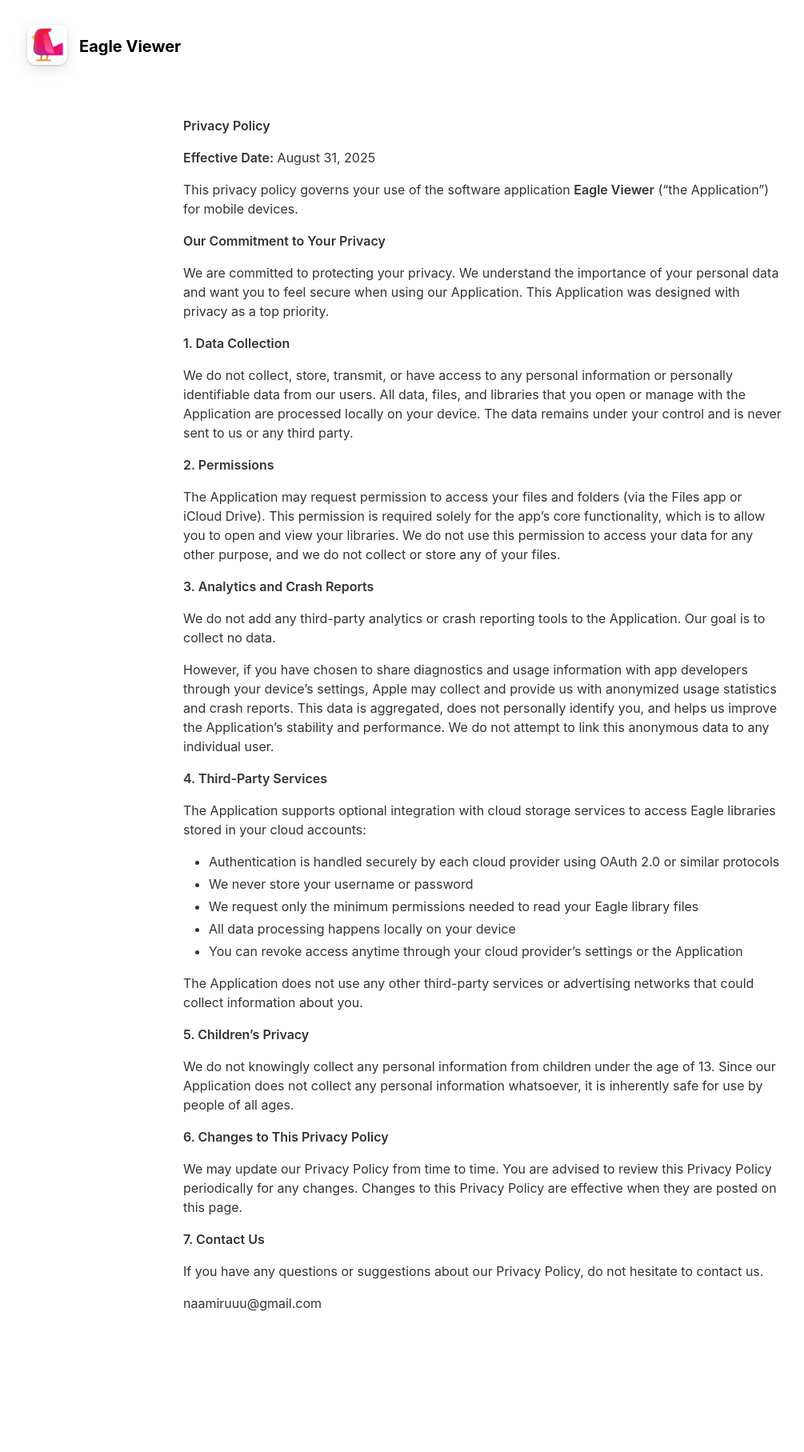
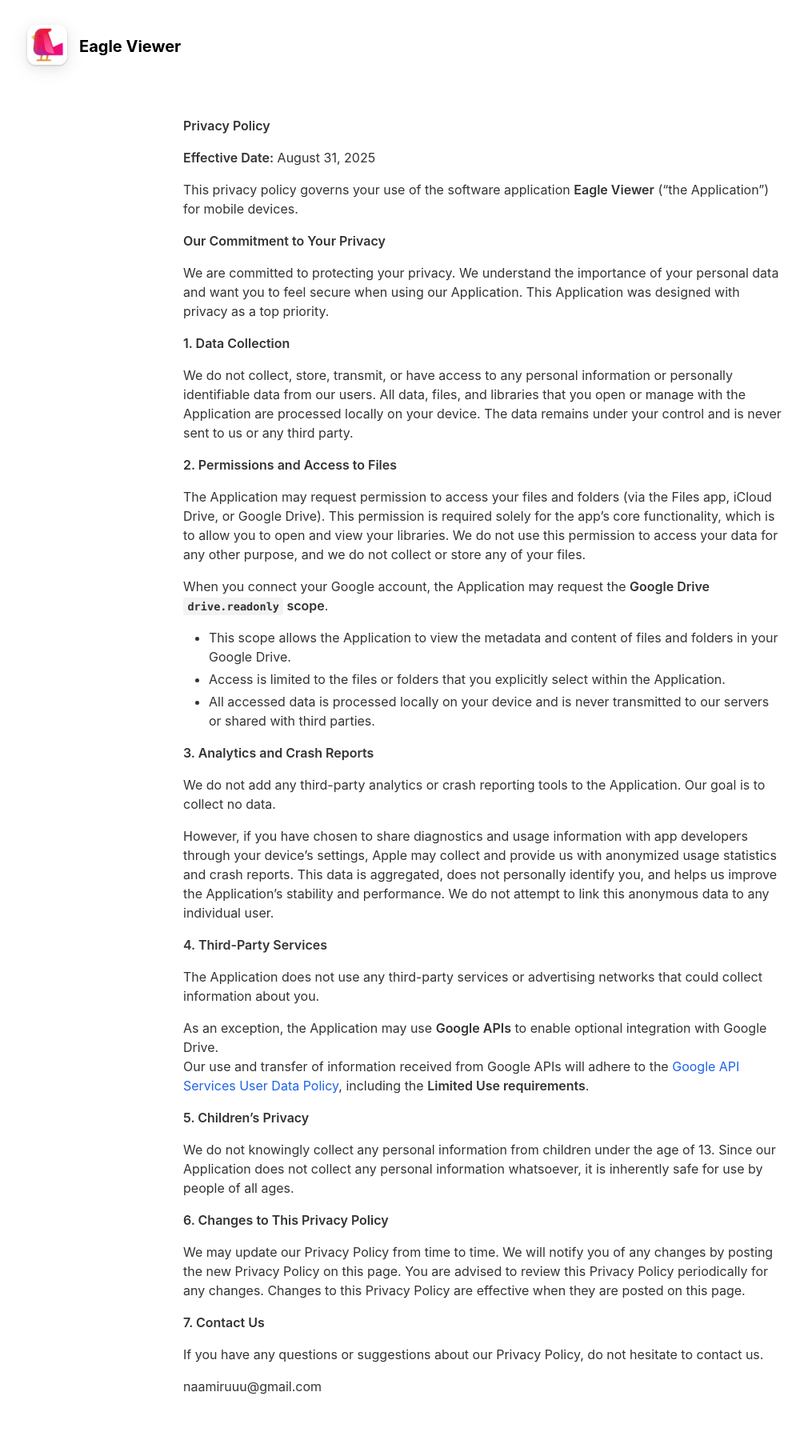
Before and after one commit to naamiru/eagle-viewer-ios, a Jekyll site: the page built from docs/_pages/privacypolicy.md, in a window 1280 px wide. Shown: the whole page at 80% size, without its empty margins (36-1041 px from the left). Built offline with Jekyll 4.4.1, drawn with Linux system fonts in a browser that asks for light colours; nearby versions of some CDN libraries; before the commit the page ends 1711 px from its top, so only the background shows below that.

Commit message:
Merge privacy policy page from feature/google-drive

```diff
--- a/docs/_pages/privacypolicy.md
+++ b/docs/_pages/privacypolicy.md
@@ -18,9 +18,15 @@ We are committed to protecting your privacy. We understand the importance of you
 
 We do not collect, store, transmit, or have access to any personal information or personally identifiable data from our users. All data, files, and libraries that you open or manage with the Application are processed locally on your device. The data remains under your control and is never sent to us or any third party.
 
-**2. Permissions**
+**2. Permissions and Access to Files**
 
-The Application may request permission to access your files and folders (via the Files app or iCloud Drive). This permission is required solely for the app's core functionality, which is to allow you to open and view your libraries. We do not use this permission to access your data for any other purpose, and we do not collect or store any of your files.
+The Application may request permission to access your files and folders (via the Files app, iCloud Drive, or Google Drive). This permission is required solely for the app's core functionality, which is to allow you to open and view your libraries. We do not use this permission to access your data for any other purpose, and we do not collect or store any of your files.
+
+When you connect your Google account, the Application may request the **Google Drive `drive.readonly` scope**.
+
+- This scope allows the Application to view the metadata and content of files and folders in your Google Drive.
+- Access is limited to the files or folders that you explicitly select within the Application.
+- All accessed data is processed locally on your device and is never transmitted to our servers or shared with third parties.
 
 **3. Analytics and Crash Reports**
 
@@ -30,15 +36,10 @@ However, if you have chosen to share diagnostics and usage information with app
 
 **4. Third-Party Services**
 
-The Application supports optional integration with cloud storage services to access Eagle libraries stored in your cloud accounts:
+The Application does not use any third-party services or advertising networks that could collect information about you.
 
-- Authentication is handled securely by each cloud provider using OAuth 2.0 or similar protocols
-- We never store your username or password
-- We request only the minimum permissions needed to read your Eagle library files
-- All data processing happens locally on your device
-- You can revoke access anytime through your cloud provider's settings or the Application
-
-The Application does not use any other third-party services or advertising networks that could collect information about you.
+As an exception, the Application may use **Google APIs** to enable optional integration with Google Drive.
+Our use and transfer of information received from Google APIs will adhere to the [Google API Services User Data Policy](https://developers.google.com/terms/api-services-user-data-policy), including the **Limited Use requirements**.
 
 **5. Children's Privacy**
 
@@ -46,7 +47,7 @@ We do not knowingly collect any personal information from children under the age
 
 **6. Changes to This Privacy Policy**
 
-We may update our Privacy Policy from time to time. You are advised to review this Privacy Policy periodically for any changes. Changes to this Privacy Policy are effective when they are posted on this page.
+We may update our Privacy Policy from time to time. We will notify you of any changes by posting the new Privacy Policy on this page. You are advised to review this Privacy Policy periodically for any changes. Changes to this Privacy Policy are effective when they are posted on this page.
 
 **7. Contact Us**
 
```
